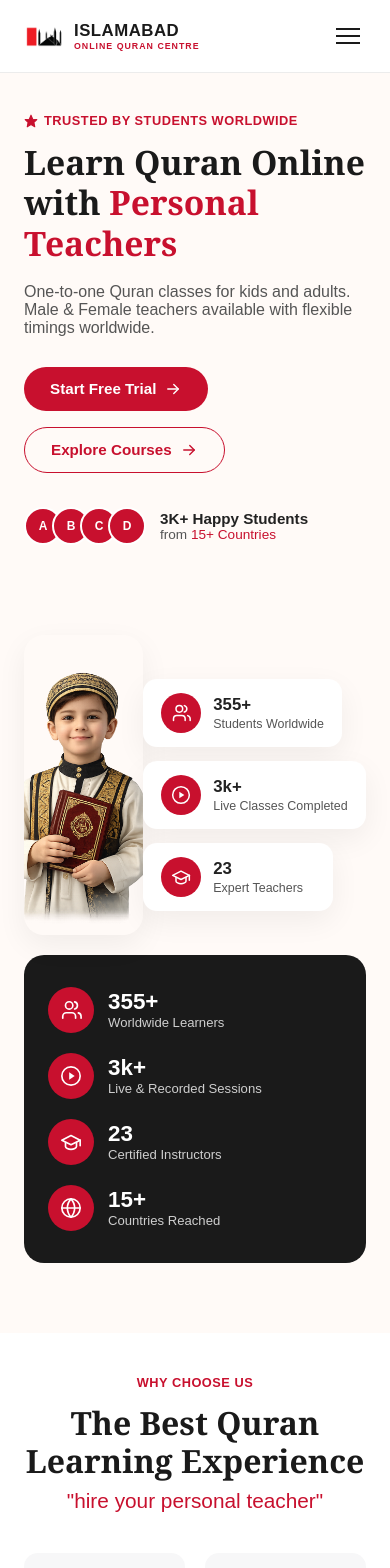
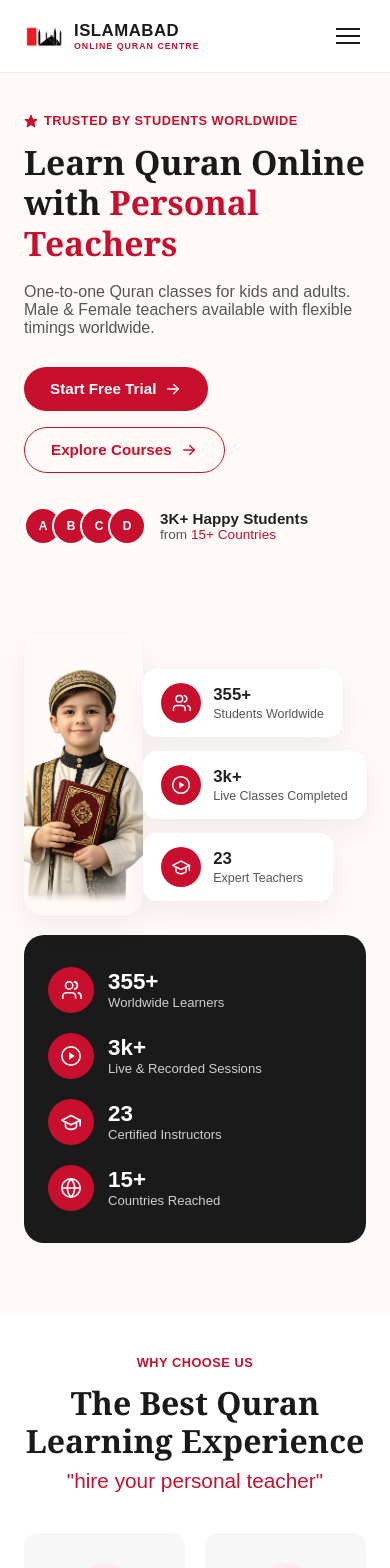
Before and after one commit to RajaDanish51/islamabadonlinequrancentre, a React (Vite) app in the folder frontend/: page / in a window 390 px wide. Shown: the top 1568 px of the page. Built offline with nearby package versions, Linux system fonts and the light colour scheme.

Commit message:
Update frontend API URL

```diff
--- a/frontend/src/Home.css
+++ b/frontend/src/Home.css
@@ -531,6 +531,6 @@
 
 @media (max-width: 480px) {
   .hero-photo {
-    height: 300px;
+    height: 280px;
   }
 }
```
